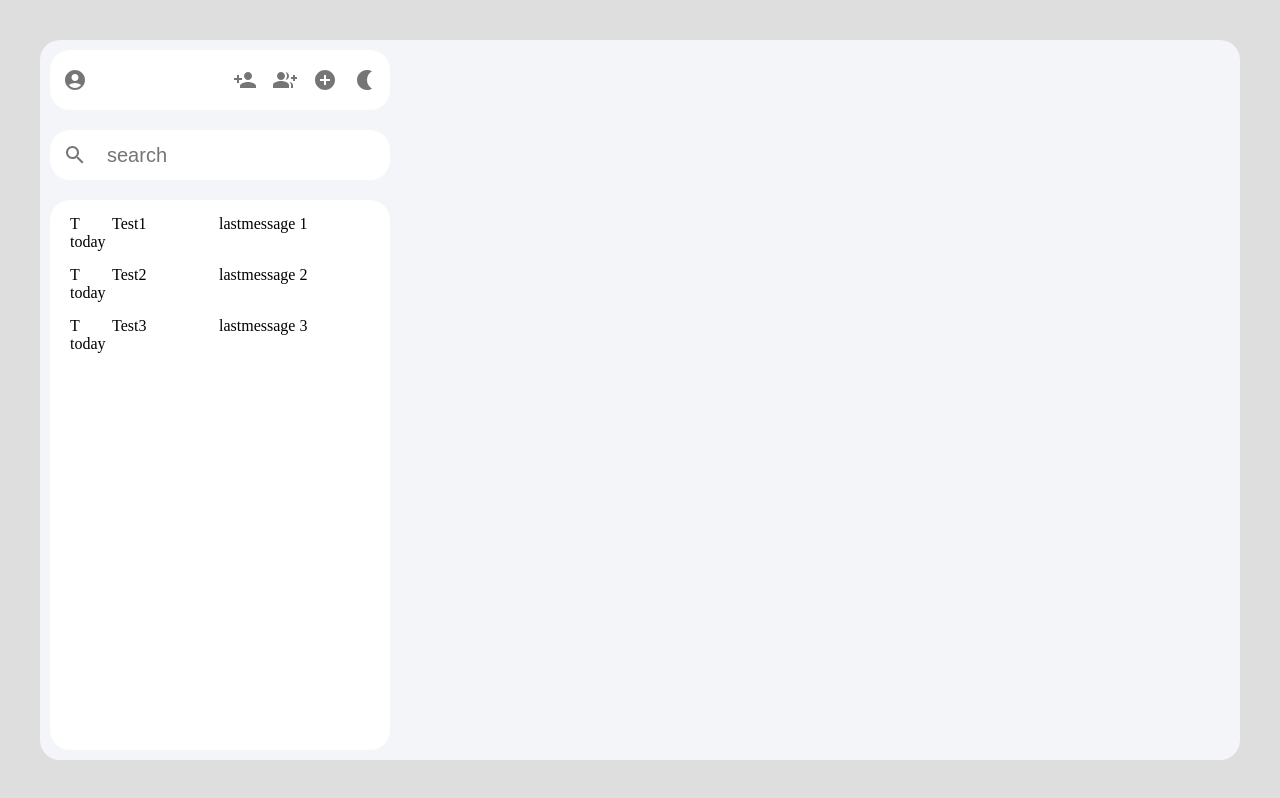
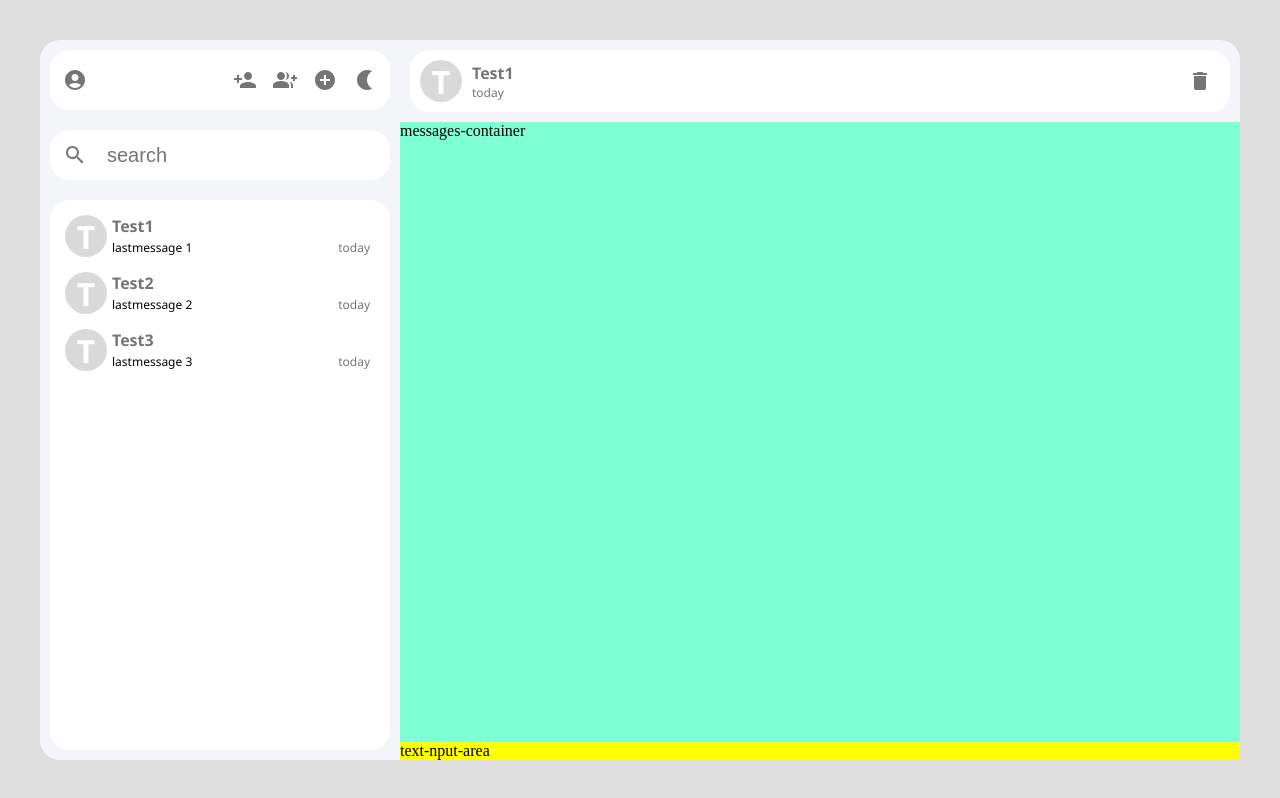
Before and after one commit to Aravinda87/Chat_app, a React (Vite) app in the folder Chat_app/: page / in a window 1280 px wide. Built offline with nearby package versions, Linux system fonts and the light colour scheme.

Commit message:
chat area

```diff
--- /dev/null
+++ b/Chat_app/src/components/ChatArea.jsx
@@ -0,0 +1,28 @@
+import { IconButton } from '@mui/material'
+import React from 'react'
+import './myStyles.css';
+import DeleteIcon from '@mui/icons-material/Delete';
+
+function ChatArea({props}) {
+  return (
+    <div className='chatarea-container'>
+
+        <div className='chatArea-header'>
+            <p className='con-icon'>{props.name[0]}</p>
+            <div className='header-text'>
+                <p className='con-title'>{props.name}</p>
+                <p className='con-timestamp'>{props.timestamp}</p>
+            </div>
+            <IconButton>
+                <DeleteIcon/>
+            </IconButton>
+        </div>
+
+        <div className='messages-container'>messages-container</div>
+
+        <div className='text-input-area'>text-nput-area</div>
+    </div>
+  )
+}
+
+export default ChatArea
--- a/Chat_app/src/components/ConversationItem.jsx
+++ b/Chat_app/src/components/ConversationItem.jsx
@@ -4,10 +4,12 @@ import './myStyles.css';
 function ConversationItem({props}) {
   return (
     <div className='conversation-container'>
+
         <p className='con-icon'>{props.name[0]}</p>
         <p className='con-title'>{props.name}</p>
         <p className='con-lastmessage'>{props.lastmessage}</p>
         <p className='con-timestamp'>{props.timestamp}</p>
+
     </div>
   )
 }
--- a/Chat_app/src/components/MainContainer.jsx
+++ b/Chat_app/src/components/MainContainer.jsx
@@ -1,13 +1,34 @@
-import React from 'react';
+import React , {useState} from 'react';
 import './myStyles.css';
 import Sidebar from './Sidebar';
-import Workarea from './Workarea';
+import ChatArea from './ChatArea';
+// import Workarea from './Workarea';
 
 function MainContainer() {
+
+  const [conversations,setconversation] = useState([
+    {
+        name : "Test1",
+        lastmessage : "lastmessage 1",
+        timestamp : "today"
+    },
+    {
+        name : "Test2",
+        lastmessage : "lastmessage 2",
+        timestamp : "today"
+    },
+    {
+        name : "Test3",
+        lastmessage : "lastmessage 3",
+        timestamp : "today"
+    },
+])
+
+
   return (
     <div className='main-container'>
       <Sidebar/>
-      <Workarea/>
+      <ChatArea props={conversations[0]}/>
       </div>
   )
 }
--- a/Chat_app/src/components/Sidebar.jsx
+++ b/Chat_app/src/components/Sidebar.jsx
@@ -7,6 +7,7 @@ import AddCircleIcon from '@mui/icons-material/AddCircle';
 import NightlightIcon from '@mui/icons-material/Nightlight';
 import SearchSharpIcon from '@mui/icons-material/SearchSharp';
 import ConversationItem from './ConversationItem';
+import ChatArea from './ChatArea';
 
 
 function Sidebar() {
@@ -65,7 +66,7 @@ function Sidebar() {
         <div className='sb-conversations'>
             {
                 conversations.map((conversation) => {
-                   return <ConversationItem props={conversation}/>
+                   return  <ConversationItem props={conversation} key={conversation.name}/>
                 })
             }
         </div>
--- a/Chat_app/src/components/Workarea.jsx
+++ /dev/null
@@ -1,9 +0,0 @@
-import React from 'react'
-
-function Workarea() {
-  return (
-    <div className='workarea-container'></div>
-  )
-}
-
-export default Workarea
--- a/Chat_app/src/components/myStyles.css
+++ b/Chat_app/src/components/myStyles.css
@@ -10,7 +10,7 @@
     display: flex;
     flex-direction: column;
 }
-.workarea-container{
+.chatarea-container{
     flex: 0.7;
 }
 .sb-header{
@@ -51,3 +51,75 @@
     margin: 5px;
     border-radius: 20px;
 }
+.con-icon{
+    grid-area : 1/1/3/2;
+
+    display: flex;
+    justify-content: center;
+    align-items: center;
+
+    background-color: #d9d9d9;
+
+    font-family: "segoe UI", tahoma,Geneva,Verdana,sans-serif;
+    font-size: 2rem;
+    font-weight: bolder;
+    color: white;
+    height: 32px;
+    width: 32px;
+    padding: 5px;
+
+    border-radius: 50%;
+    justify-self: center;
+    align-self: center;
+}
+
+.con-title{
+    grid-area: 1/2/2/4;
+    font-family: "segoe UI", tahoma,Geneva,Verdana,sans-serif;
+    font-weight: bold;
+    color: rgba(0, 0, 0, 0.54);
+}
+
+.con-timestamp{
+    justify-self: flex-end;
+    font-family: "segoe UI", tahoma,Geneva,Verdana,sans-serif;
+    font-size: 0.75rem;
+    color: rgba(0, 0, 0, 0.54);
+}
+
+.con-lastmessage{
+    font-family: "segoe UI", tahoma,Geneva,Verdana,sans-serif;
+    font-size: 0.75rem;
+}
+
+.chatarea-container{
+    display: flex;
+    flex-direction: column;
+    flex: 0.7;
+}
+
+.chatArea-header{
+    background-color: white;
+    display: flex;
+    align-items: center;
+    gap: 10px;
+    padding: 10px 10px;
+    margin: 10px;
+    border-radius: 20px;
+}
+
+.header-text{
+    display: flex;
+    flex-direction: column;
+    justify-content: center;
+    flex: 1;
+}
+
+.messages-container{
+    background-color: aquamarine;
+    flex: 1;
+}
+
+.text-input-area{
+    background-color: yellow;
+}
```
